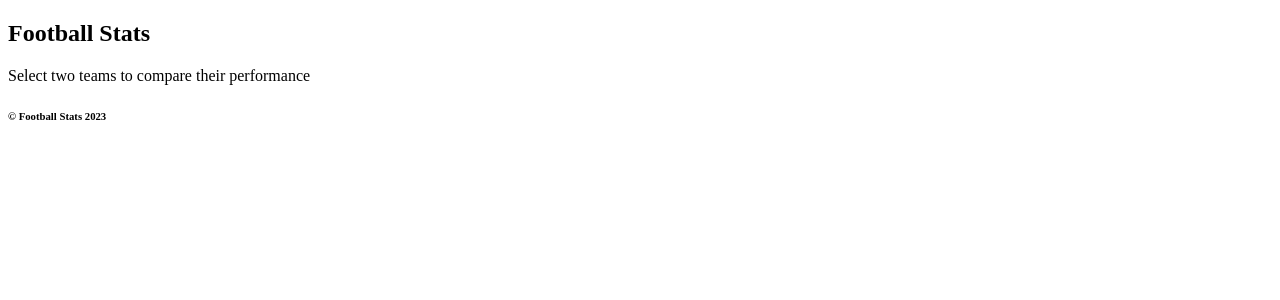
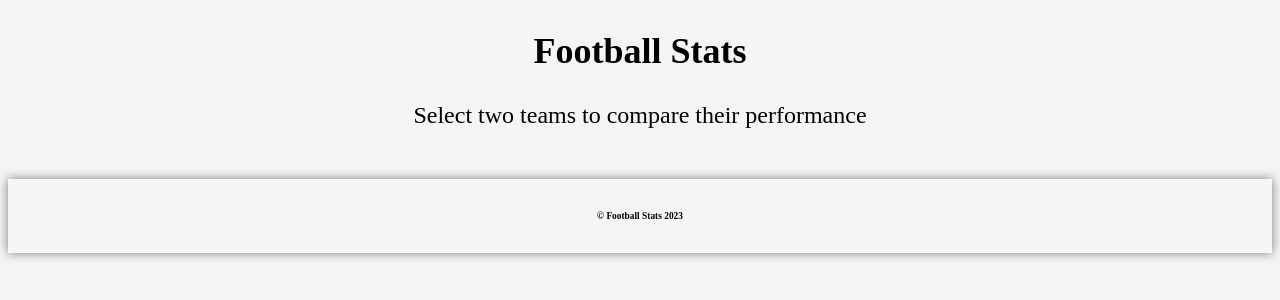
Before and after one commit to a-t-h-i/Football-Stats, a Django app: template templates/index.html in a window 1280 px wide. Shown: the top 300 px of the page. Run offline with Django 4.2, Linux system fonts and the light colour scheme; the template is opened without the code that fills it, so the values that code supplies are empty; parts of the project's set-up code (start-up, migrations or seed data) failed here and were passed over.

Commit message:
Added styling

```diff
--- /dev/null
+++ b/templates/css/style.css
@@ -0,0 +1,47 @@
+body {
+  background-color: #F5F5F5;
+}
+
+#logo {
+  text-align: center;
+  font-size: 36px;
+  margin-top: 30px;
+}
+
+p {
+  text-align: center;
+  font-size: 24px;
+  margin-top: 20px;
+}
+
+footer {
+  text-align: center;
+  font-size: 14px;
+  margin-top: 50px;
+  padding: 10px;
+  background-color: #F5F5F5;
+  box-shadow: 0px 0px 10px rgba(0,0,0,0.5);
+}
+
+form {
+  max-width: 600px;
+  margin: 0 auto;
+  padding: 30px;
+  background-color: #FFFFFF;
+  border-radius: 10px;
+  box-shadow: 0px 0px 10px rgba(0,0,0,0.5);
+}
+
+input[type="submit"] {
+  background-color: #4CAF50;
+  color: #FFFFFF;
+  padding: 10px;
+  border-radius: 5px;
+  border: none;
+  cursor: pointer;
+  margin-top: 20px;
+}
+
+input[type="submit"]:hover {
+  background-color: #3e8e41;
+}
--- a/templates/index.html
+++ b/templates/index.html
@@ -3,6 +3,7 @@
   <head>
     <title>Football Stats</title>
     <h2 id="logo">Football Stats</h2>
+    <link rel="stylesheet" type="text/css" href="/css/style.css">
     <p>Select two teams to compare their performance</p>
   </head>
 
```
